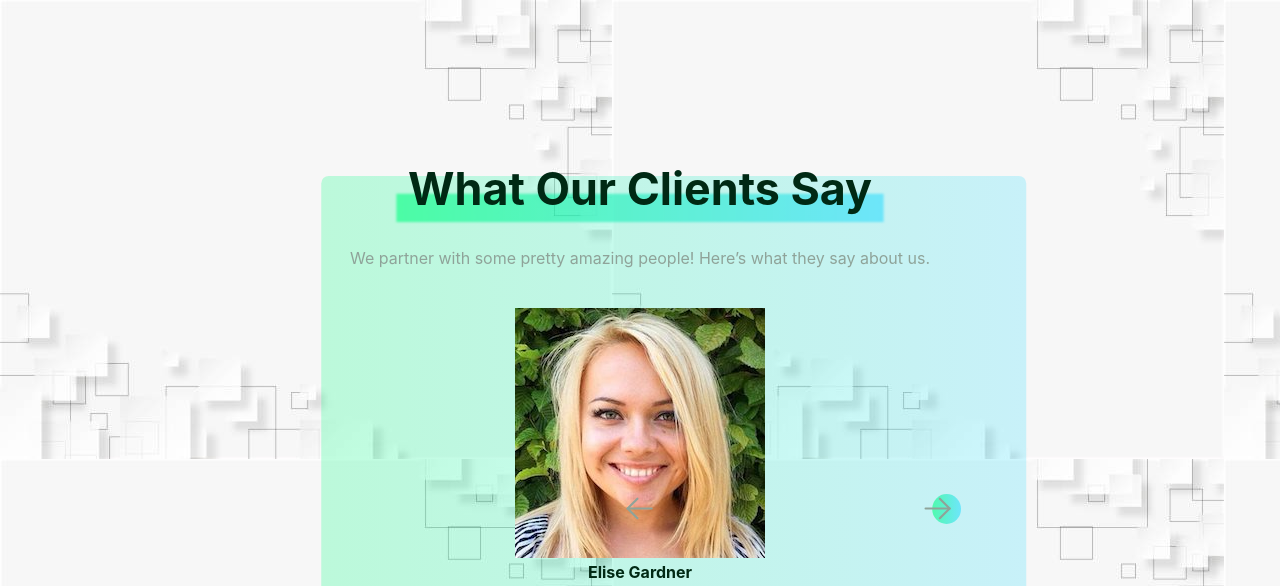
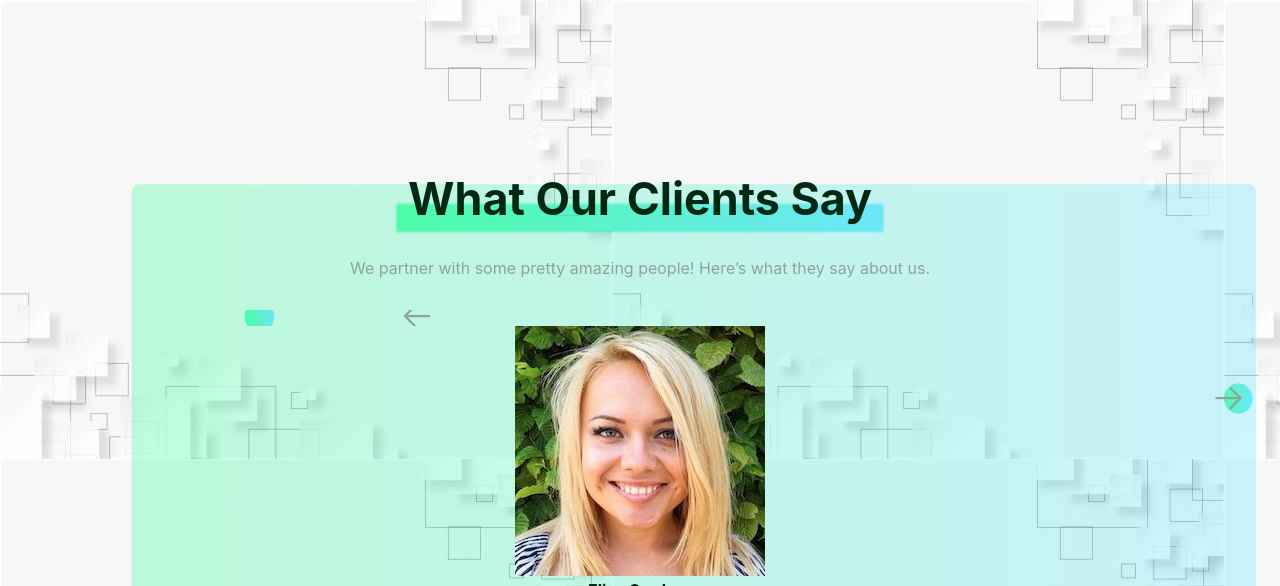
Before and after one commit to rafajlpz/JavaScript-Projects, a plain HTML site: page ReviewCarousel/index.html in a window 1280 px wide. Shown: the top 586 px of the page. Drawn offline with Linux system fonts and the light colour scheme.

Commit message:
actualizacion

```diff
--- a/ReviewCarousel/style.css
+++ b/ReviewCarousel/style.css
@@ -91,7 +91,9 @@ body{
 .arrow{
   position: absolute;
   top: 50%;
-  transform: translate(-50%);
+  transform: translate(50%, -50%);
+  top: 50%;
+  right: 50%;
   background: none;
   padding: .4rem;
   color: var(--text2);
@@ -132,6 +134,35 @@ body{
 }
 
 #arrow--right:hover::before, #arrow--right:focus::before{
-  transform: translate(4%, -24) scale(.8);
+  transform: translate(4%, -2%) scale(.8);
 
 }
+
+
+#arrow--left{
+  left: 4%;
+}
+
+#arrow--left:is(:hover, :focus){
+  transform: translate(-10%, -50%);
+}
+
+#arrow--left::before{
+
+  content: '';
+  position: absolute;
+  inset: 0;
+  border-radius: 50%;
+  background: var(--gradient);
+  z-index: -1;
+  transform: translate(-20%, -2%) scale(.6);
+  inline-size: min(50px, 100%);
+  block-size: min(50px, 100%);
+  filter: blur(1px);
+  transition: all 250ms ease-in-out;
+}
+
+#arrow--left:hover::before, #arrow--left:focus::before{
+  transform: translate(-4%, -24) scale(.8);
+
+}
```
Also changed, not shown: ReviewCarousel/index.html (+5 -2 lines).
